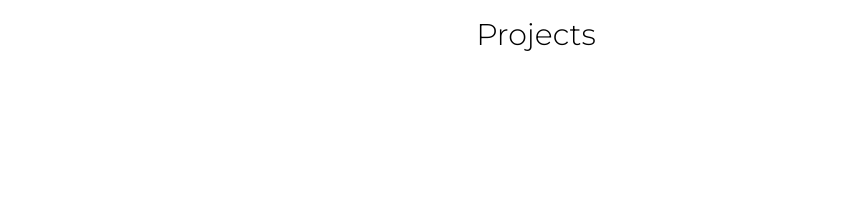
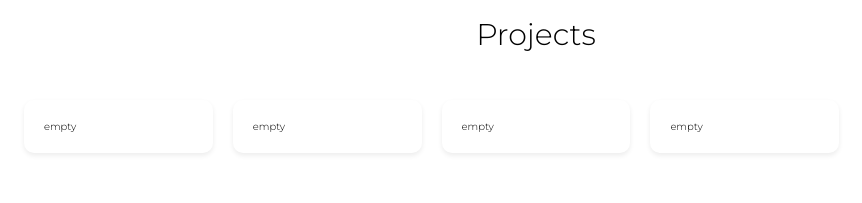
Before and after one commit to feMoraes0/frontend-mentor, a React (Create React App) app: page / in a window 1280 px wide. Shown: the top 203 px of the page, without its empty margins (104-966 px from the left). Built offline with nearby package versions, Linux system fonts and the light colour scheme.

Commit message:
feat(app): adds article section and starts to style article cards

```diff
--- a/src/main/App/index.tsx
+++ b/src/main/App/index.tsx
@@ -1,5 +1,5 @@
 import React from 'react';
-import { Container, Header, HeaderText }  from './style';
+import { Article, ArticlesBox, Container, Header, HeaderText }  from './style';
 
 function App() {
   return (
@@ -7,6 +7,20 @@ function App() {
       <Header>
         <HeaderText>Projects</HeaderText>
       </Header>
+      <ArticlesBox>
+        <Article>
+          empty
+        </Article>
+        <Article>
+          empty
+        </Article>
+        <Article>
+          empty
+        </Article>
+        <Article>
+          empty
+        </Article>
+      </ArticlesBox>
     </Container>
   );
 }
--- a/src/main/App/style.ts
+++ b/src/main/App/style.ts
@@ -13,3 +13,18 @@ export const HeaderText = styled.h1`
   font-weight: 400;
   line-height: 3rem;
 `;
+
+export const ArticlesBox = styled.section`
+  width: 100%;
+  display: grid;
+  grid-template-columns: repeat(5, 1fr);
+  gap: 2rem;
+  margin-top: 5rem;
+`;
+
+export const Article = styled.article`
+  width: 100%;
+  border-radius: 1rem;
+  box-shadow: 0 .25rem .5rem rgba(0,0,0,.075);
+  padding: 2rem;
+`
```
